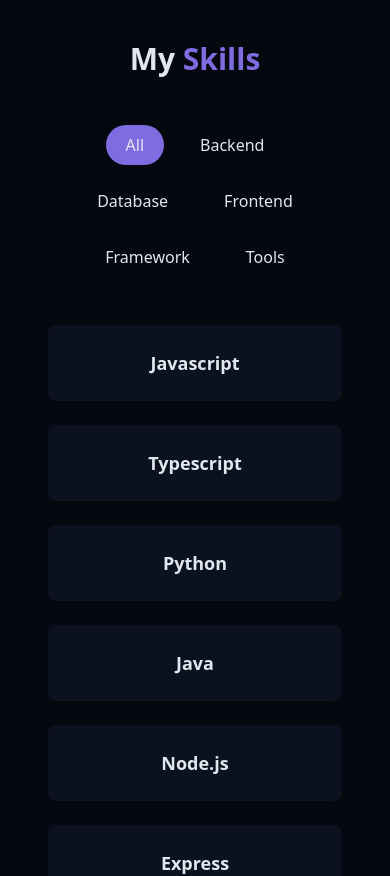
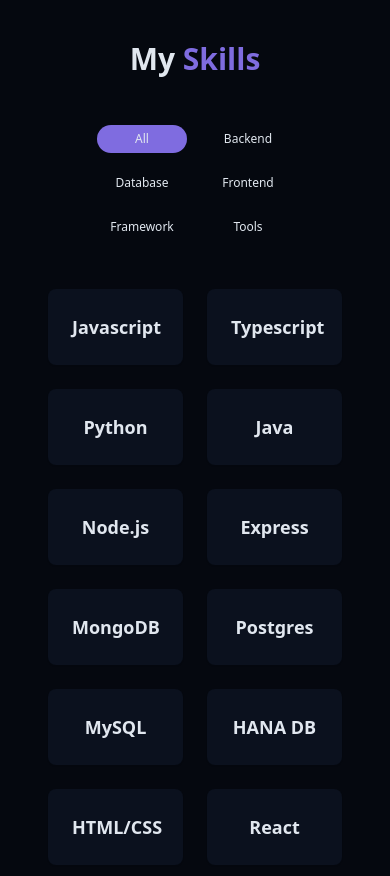
Before and after one commit to AliShinde/aliraza_portfolio, a React (Vite) app: page / in a window 390 px wide. Shown: the part 3200-4076 px from the top of the page. Built offline with nearby package versions, Linux system fonts and the light colour scheme.

Commit message:
Skills update mobile view

```diff
--- a/src/components/Skills.jsx
+++ b/src/components/Skills.jsx
@@ -44,7 +44,9 @@
 		(skill) => activeCategory === "all" || skill.category === activeCategory
 	);
 	return (
-        <section id="skills" className="py-24 px-4 relative bg-secondary/30">
+		<section
+			id="skills"
+			className="py-24 px-4 relative bg-secondary/30">
 			<div className="container mx-auto max-w-5xl">
 				<h2 className="text-3xl md:text-4xl font-bold mb-12 text-center">
 					My <span className="text-primary">Skills</span>
@@ -55,7 +57,11 @@
 						<button
 							onClick={() => setActiveCategory(category)}
 							className={cn(
-                                "px-5 py-2 rounded-full transition-colors duration-300 capitalize hover:cursor-pointer",
+								// mobile: ~33% per item minus gap, so 3 fit
+								"basis-[calc(33.333%-0.5rem)] px-2.5 py-1.5 text-xs rounded-full whitespace-nowrap",
+								// desktop: auto width, larger padding
+								"sm:basis-auto sm:px-5 sm:py-2 sm:text-sm",
+								"transition-colors duration-300 capitalize hover:cursor-pointer",
 								activeCategory === category
 									? "bg-primary text-primary-foreground"
 									: "bg-secondary/70 text-foreground hover:bg-secondary"
@@ -66,7 +72,7 @@
 					))}
 				</div>
 
-                <div className="grid grid-cols-1 sm:grid-cols-2 lg:grid-cols-4 gap-6">
+				<div className="grid grid-cols-2 sm:grid-cols-2 lg:grid-cols-4 gap-6">
 					{filteredSkills.map((skill, key) => (
 						<div
 							key={key}
```
Also changed, not shown: 1 other file (tests, documents, lock files or other folders). Lines whose indentation alone changed are shown as unchanged.
